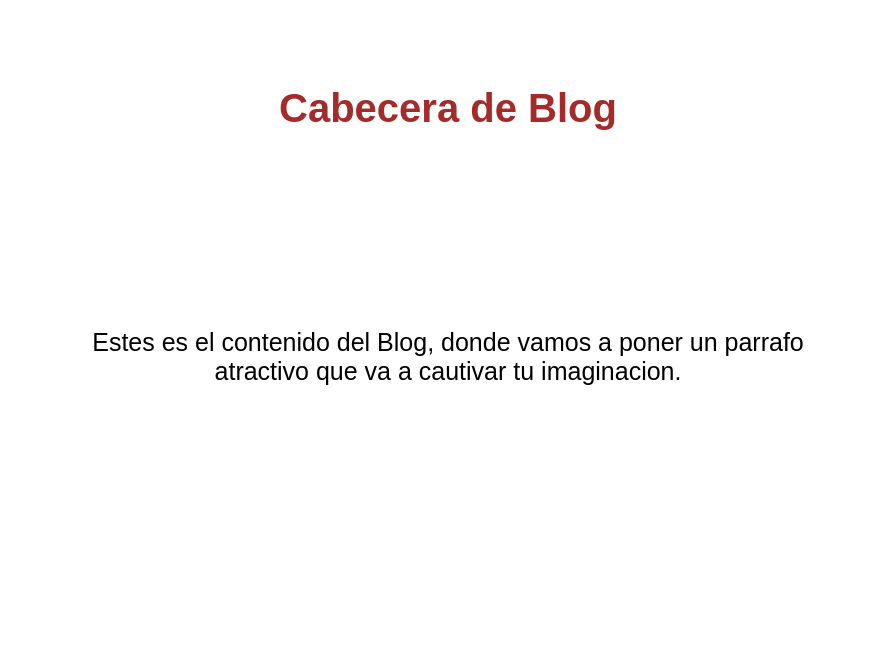
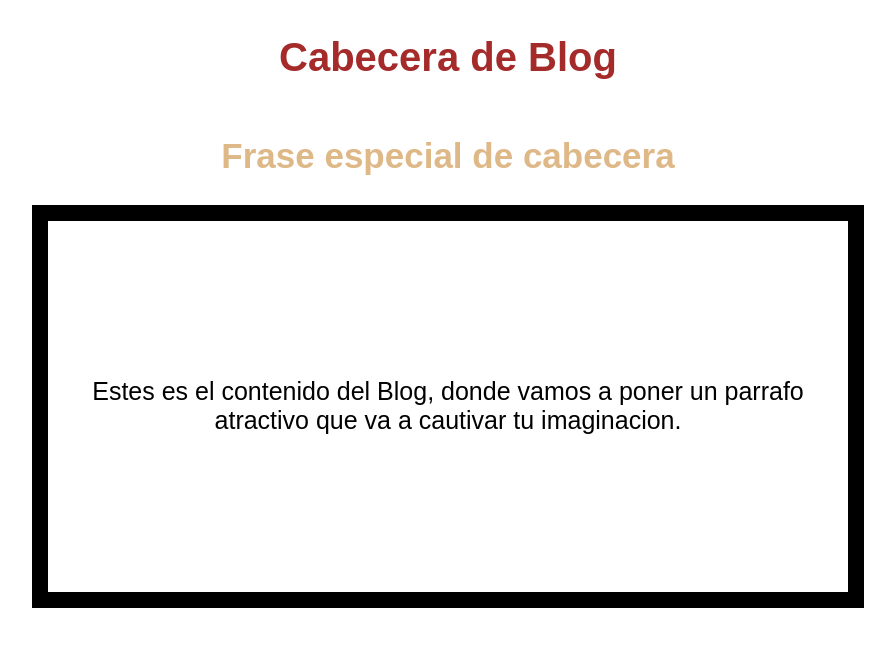
Before and after one commit to Cremyadea18/Master, a plain HTML site: page Index.html in a window 1280 px wide. Shown: the whole page, without its empty margins (192-1087 px from the left). Drawn offline with Linux system fonts and the light colour scheme.

Commit message:
Estilos adicionales branch1

```diff
--- a/Index.html
+++ b/Index.html
@@ -9,6 +9,7 @@
 </head>
 <div class="main-container ">
     <h1 class="title-1">Cabecera de Blog</h1>
+    <h2 class="title-2">Frase especial de cabecera</h2>
     <div class="second-container">
         <p class="paragraph">Estes es el contenido del Blog, donde vamos a poner un parrafo atractivo que va a cautivar tu imaginacion.</p>
     </div>
--- a/styles.css
+++ b/styles.css
@@ -12,6 +12,7 @@ width: 800px;
 height: 400px;
 place-content: center;
 place-items: center;
+border: 1rem solid black;
 }
 
 .title-1 {
@@ -22,6 +23,14 @@ justify-content: center;
 color: brown;
 }
 
+.title-2 {
+font-size: 35px;
+font-weight: 600;
+font-family: sans-serif;
+justify-content: center;
+color: burlywood;
+}
+
 .paragraph {
 font-size: 25px;
 font-weight: 500;
```
